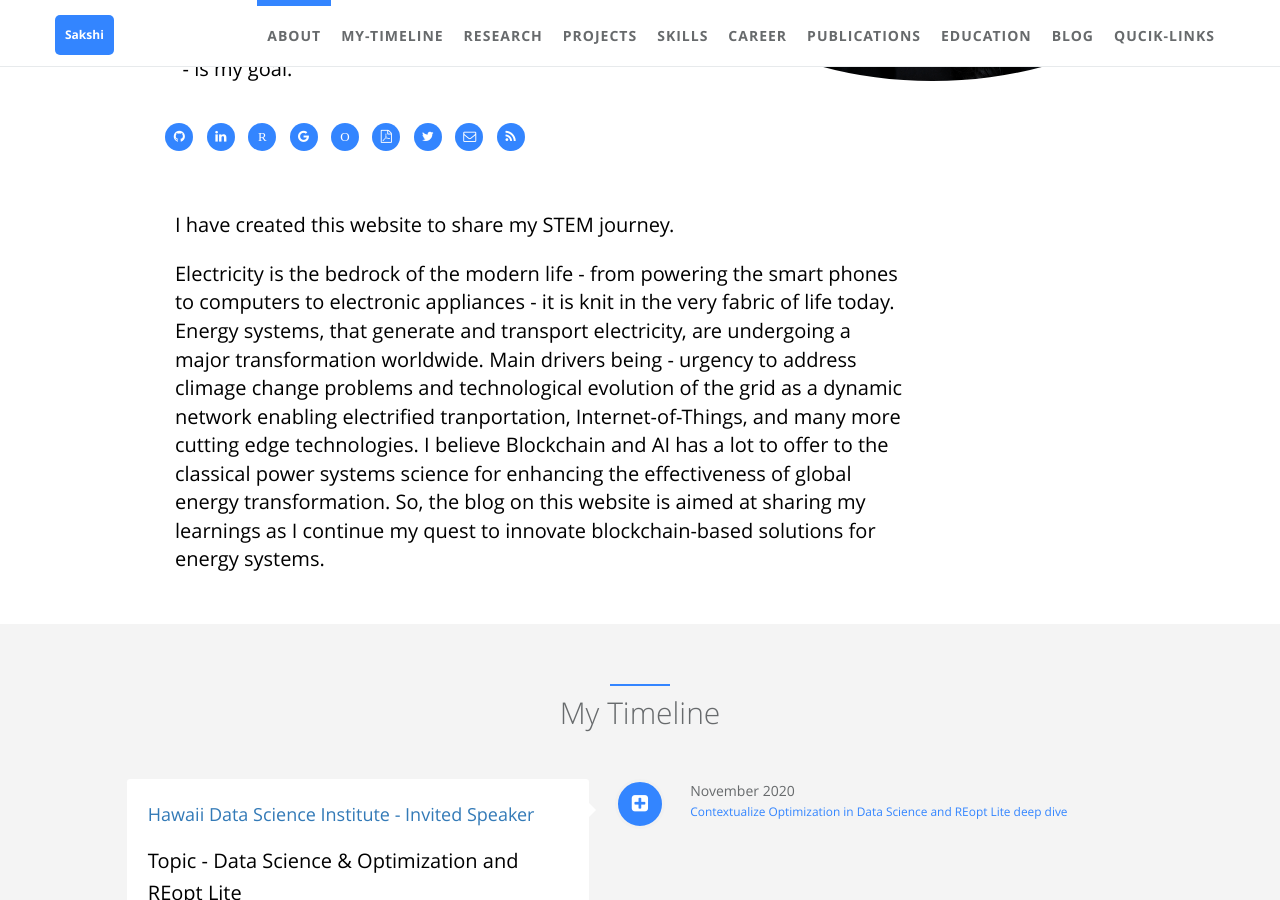
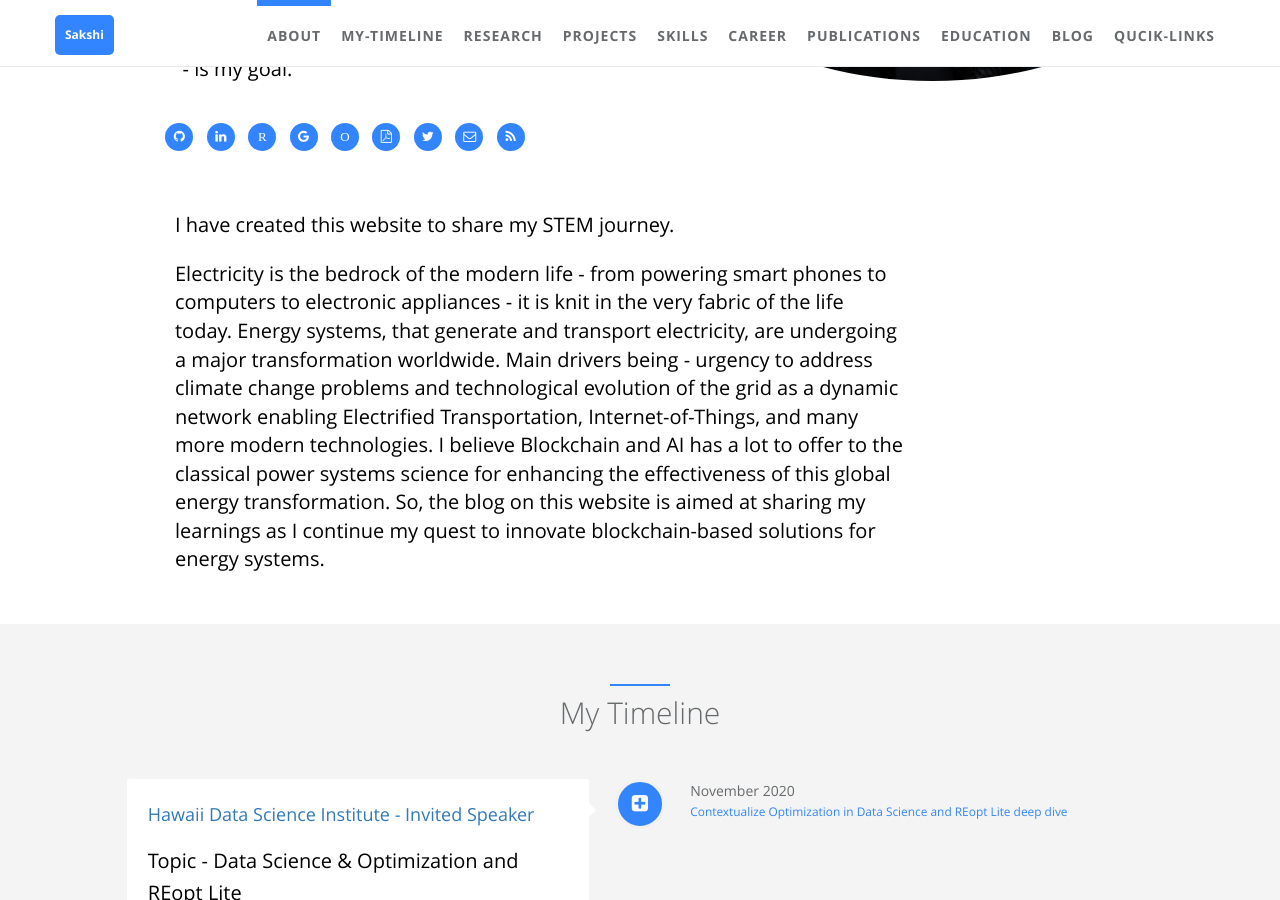
Before and after one commit to sakshi-mishra/sakshi-mishra.github.io, a Jekyll site: the page built from index.html, in a window 1280 px wide and 900 px high, scrolled down 924 px. Built offline with Jekyll 4.4.1, drawn with Linux system fonts in a browser that asks for light colours.

Commit message:
typo corrections

```diff
--- a/_config.yml
+++ b/_config.yml
@@ -35,7 +35,7 @@
   desc: "<p>I am an interdisciplinary applied researcher who loves to work on the nexus of energy systems, blockchain technology, and artificial intelligence. Infusing today’s grid with advanced intelligence using Blockchain and AI to enable its transition to smart(er) grid, by enabling more clean energy integration, increased reliability, and heightened resiliency - is my goal.</p>"
   greetings: "Hi! I'm Sakshi."
   extra_desc: "<p>I have created this website to share my STEM journey. </p>
-<p>Electricity is the bedrock of the modern life - from powering the smart phones to computers to electronic appliances - it is knit in the very fabric of life today. Energy systems, that generate and transport electricity, are undergoing a major transformation worldwide. Main drivers being - urgency to address climage change problems and technological evolution of the grid as a dynamic network enabling electrified tranportation, Internet-of-Things, and many more cutting edge technologies. I believe Blockchain and AI has a lot to offer to the classical power systems science for enhancing the effectiveness of global energy transformation. So, the blog on this website is aimed at sharing my learnings as I continue my quest to innovate blockchain-based solutions for energy systems. </p>"
+<p>Electricity is the bedrock of the modern life - from powering smart phones to computers to electronic appliances - it is knit in the very fabric of the life today. Energy systems, that generate and transport electricity, are undergoing a major transformation worldwide. Main drivers being - urgency to address climate change problems and technological evolution of the grid as a dynamic network enabling Electrified Transportation, Internet-of-Things, and many more modern technologies. I believe Blockchain and AI has a lot to offer to the classical power systems science for enhancing the effectiveness of this global energy transformation. So, the blog on this website is aimed at sharing my learnings as I continue my quest to innovate blockchain-based solutions for energy systems. </p>"
 
 # comment
 #disqus:  # if you want the comment feature, go to https://disqus.com/ to get your configuration; if not, comment following two lines.
```
